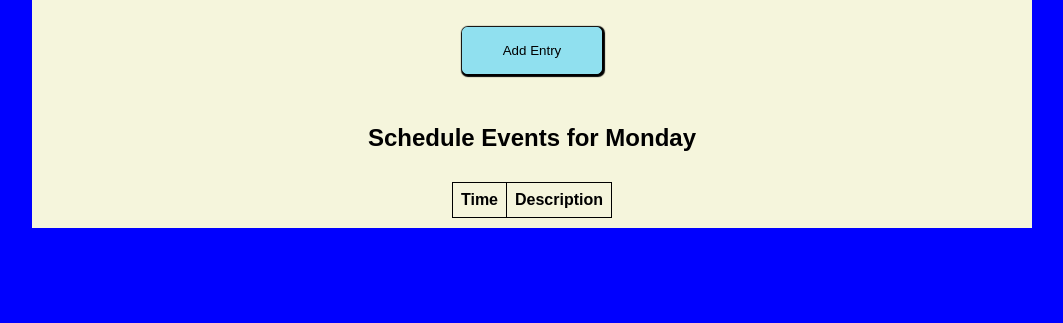
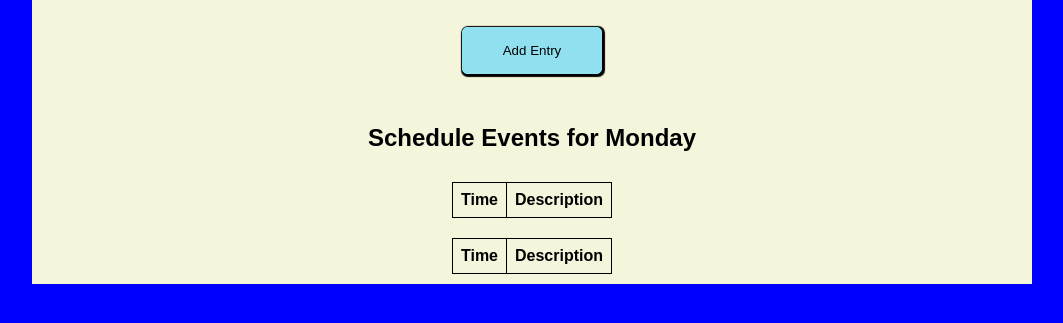
Before and after one commit to andychen97/week-planner, a website: page index.html in a window 1280 px wide. Shown: the part 137-460 px from the top of the page, without its empty margins (108-1171 px from the left). Drawn offline with Linux system fonts and the light colour scheme.

Commit message:
did more stuffs

```diff
--- a/index.html
+++ b/index.html
@@ -114,7 +114,7 @@
         </div>
       </div>
     </div>
-    <div data-view="monday" class="row hidden">
+    <div data-view="monday" class="row">
       <div class="col-1 align-center">
         <div class="row center">
           <div data-view="sunday">
```
